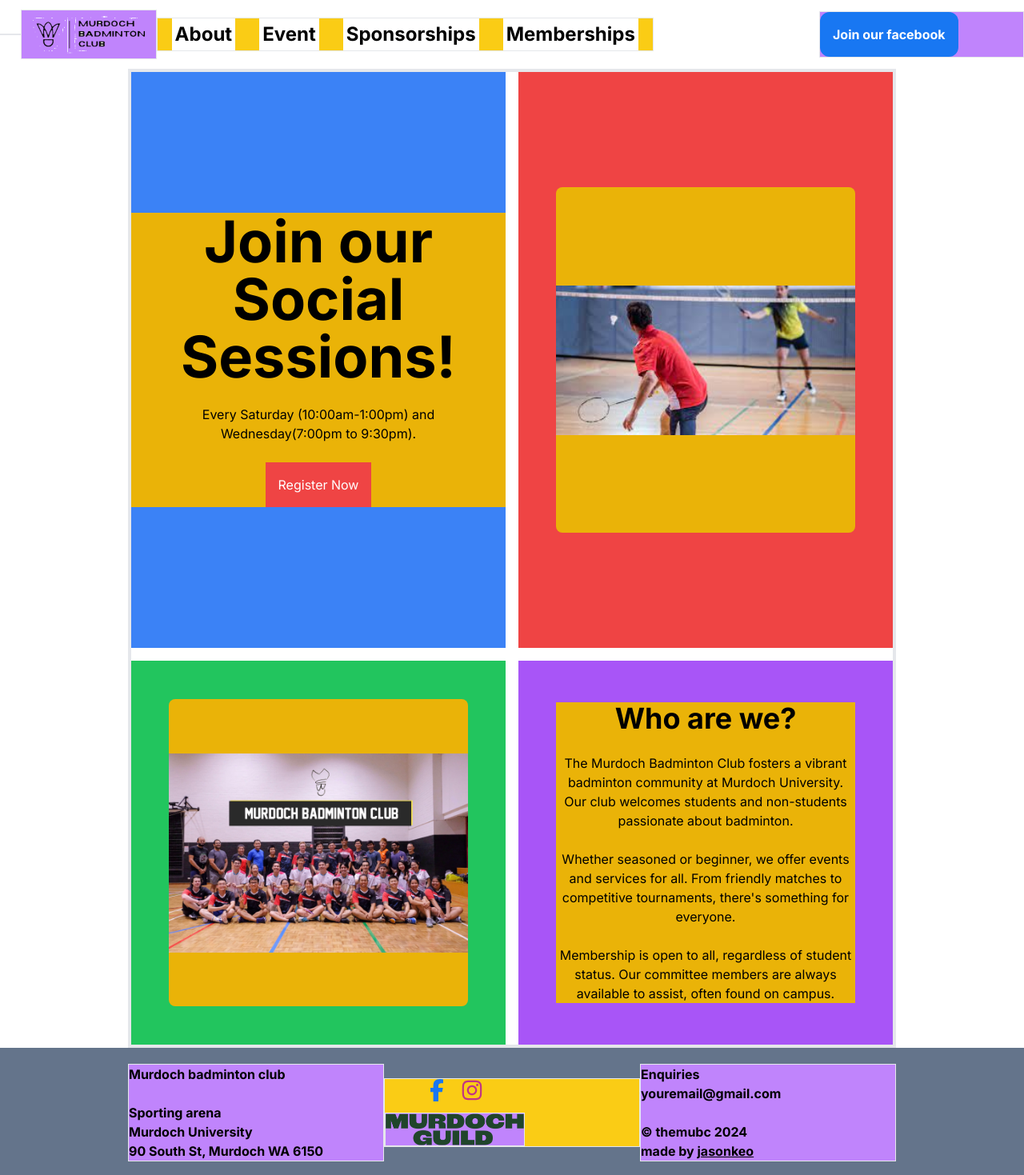
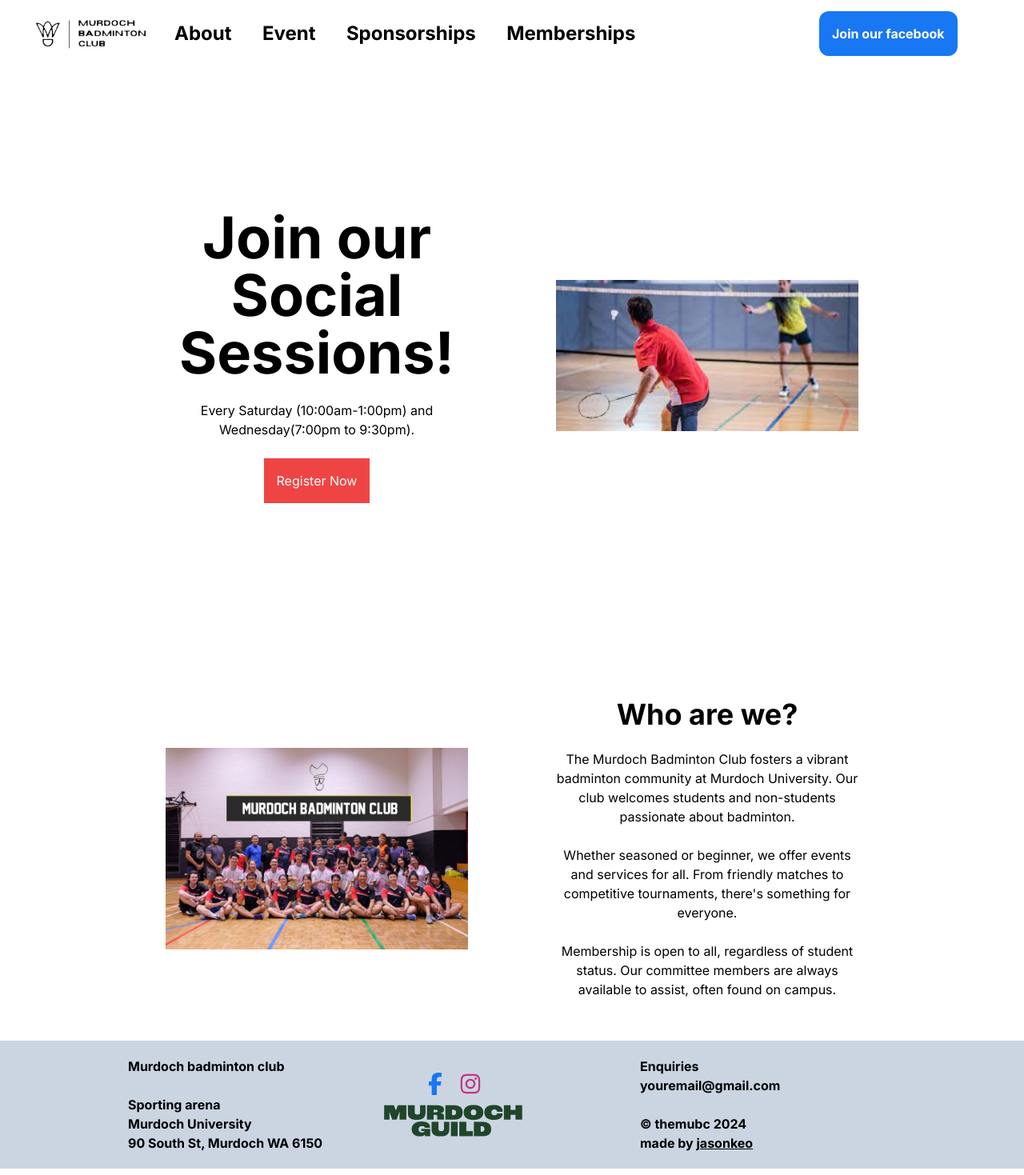
Before and after one commit to jasonkeo/showcase, a Next.js app: page / in a window 1280 px wide. Shown: the top 1469 px of the page at 80% size. Built offline with nearby package versions, Linux system fonts and the light colour scheme.

Commit message:
first commit

```diff
--- a/app/About/page.tsx
+++ b/app/About/page.tsx
@@ -9,8 +9,8 @@ function About() {
 
     return (
 
-        <main className="relative flex-grow grid grid-rows-1 gap-4 border-4 border-black-900 w-full custom:w-9/12 mx-auto">
-          <div className='bg-blue-500'>
+        <main className="relative flex-grow grid grid-rows-1 gap-4 w-full custom:w-9/12 mx-auto">
+          <div className=''>
             <h1 className='text-3xl font-bond font-medium'>About</h1>
 
           </div>
--- a/app/Event/page.tsx
+++ b/app/Event/page.tsx
@@ -8,8 +8,8 @@ function Event() {
   }, []);
 
     return (
-      <main className="relative flex-grow grid grid-rows-1 gap-4 border-4 border-black-900 w-full custom:w-9/12 mx-auto">
-      <div className='bg-blue-500'>
+      <main className="relative flex-grow grid grid-rows-1 gap-4 w-full custom:w-9/12 mx-auto">
+      <div className=''>
         <h1 className='text-3xl font-bond font-medium'>Events</h1>
 
       </div>
--- a/app/Memberships/page.tsx
+++ b/app/Memberships/page.tsx
@@ -7,8 +7,8 @@ function Memberships() {
     document.title = 'Memberships | Murdoch Badminton Club';
   }, []);
     return (
-      <main className="relative flex-grow grid grid-rows-1 gap-4 border-4 border-black-900 w-full custom:w-9/12 mx-auto">
-      <div className='bg-blue-500'>
+      <main className="relative flex-grow grid grid-rows-1 gap-4 w-full custom:w-9/12 mx-auto">
+      <div className=''>
         <h1 className='text-3xl font-bond font-medium'>Membership</h1>
 
       </div>
--- a/app/Sponsorships/page.tsx
+++ b/app/Sponsorships/page.tsx
@@ -8,8 +8,8 @@ function Sponsorships() {
   }, []);
 
     return (
-      <main className="relative flex-grow grid grid-rows-1 gap-4 border-4 border-black-900 w-full custom:w-9/12 mx-auto">
-      <div className='bg-blue-500'>
+      <main className="relative flex-grow grid grid-rows-1 gap-4 w-full custom:w-9/12 mx-auto">
+      <div className=''>
         <h1 className='text-3xl font-bond font-medium'>Sponsorship</h1>
 
       </div>
--- a/app/footer.tsx
+++ b/app/footer.tsx
@@ -1,9 +1,9 @@
 function Footer() {
     return (
-      <div className="w-full mt-auto bg-slate-500 h-auto font-bold">
+      <div className="w-full mt-auto bg-slate-300 h-auto font-bold">
          <div className='px-0 py-5 inset-x-0 top-0 z-50 grid items-center justify-between p-4 w-9/12 mx-auto grid-col-2 footer:grid-cols-3'>
 
-          <div className='bg-purple-400 border text-left'>
+          <div className='text-left'>
             <h3>Murdoch badminton club
             <br></br><br></br>Sporting arena
             <br></br>Murdoch University
@@ -11,7 +11,7 @@ function Footer() {
           </div>
 
 
-            <div className="justify-start bg-yellow-400 border grid grid-rows-2">
+            <div className="justify-start grid grid-rows-2">
 
               <div className='flex justify-center'>
 
@@ -44,7 +44,7 @@ function Footer() {
               </div>
 
 
-                  <div className='bg-purple-400 border flex justify-center'>
+                  <div className='flex justify-center'>
                   <a target="_blank" href="https://www.murdochguild.com.au/"><img className="h-10" src="guild.png" alt="logo"></img></a>
                   </div>
 
@@ -54,7 +54,7 @@ function Footer() {
 
 
 
-          <div className='bg-purple-400 border text-left'>
+          <div className='text-left'>
           <h3> Enquiries <br></br>youremail@gmail.com</h3>
           <br></br>
           <p>© themubc 2024<br></br>made by <a className="underline text-black-700" target='_blank' href="https://github.com/jasonkeo">jasonkeo</a></p>
--- a/app/header.tsx
+++ b/app/header.tsx
@@ -17,16 +17,16 @@ function Header() {
       <header className="sticky top-0 z-50">
           <nav className='px-0 py-3 w-full grid bg-white items-center justify-between p-4 nav-grid'>
 
-          <div className= 'bg-purple-400 border justify-center hidden custom:flex'>
+          <div className= 'justify-center hidden custom:flex'>
 
           </div>
 
-          <div className='bg-purple-400 border flex justify-center w-[170px] mx-10 custom:mx-0'>
+          <div className='flex justify-center w-[170px] mx-10 custom:mx-0'>
           <Link href="../"><img src="image.png" alt="logo"></img></Link>
           </div>
 
 
-          <div className="justify-between items-center bg-yellow-400 border hidden custom:flex">
+          <div className="justify-between items-center hidden custom:flex">
             <div></div>
 
             <Link href="./About"><Button text='About' ></Button></Link>
@@ -41,14 +41,14 @@ function Header() {
 
 
 
-          <div className='bg-purple-400 border hidden custom:flex'>
+          <div className=' hidden custom:flex'>
           <a target="_blank" href="https://www.facebook.com/groups/342258320002/"><button className='font-bold p-4 rounded-xl bg-[#1877f2] text-white justify-start' id="facebook_button">Join our facebook</button></a>
 
 
 
           </div>
 
-          <div className='bg-purple-400 border justify-center inline-block custom:hidden w-[40px] mx-10'>
+          <div className='justify-center inline-block custom:hidden w-[40px] mx-10'>
           <button onClick={toggleDropdown}><img src="burger.webp" alt="dropmenu"></img></button>
           </div>
 
@@ -60,7 +60,7 @@ function Header() {
         <Link href="./Event" onClick={toggleDropdown} className='flex custom:hidden'><Button text='Event' ></Button></Link>
         <Link href="./Sponsorships" onClick={toggleDropdown} className='flex custom:hidden'><Button text='Sponsorships'></Button></Link>
         <Link href="./Memberships" onClick={toggleDropdown} className='flex custom:hidden'><Button text='Memberships'></Button></Link>
-        <div className='bg-purple-400 border flex custom:hidden'>
+        <div className='flex custom:hidden'>
           <a target="_blank" href="https://www.facebook.com/groups/342258320002/"><button className='font-bold p-4 rounded-xl bg-[#1877f2] text-white justify-start' id="facebook_button">Join our facebook</button></a>
 
 
--- a/app/imageslider.tsx
+++ b/app/imageslider.tsx
@@ -19,7 +19,7 @@ const ImageSlider: React.FC = () => {
 
     // Step 5: Display the current image and buttons to manually change the current image
     return (
-        <div className="w-4/5 h-3/5 bg-yellow-500 text-center rounded-lg bg-cover" style={{ backgroundImage: `url(${images[current]})`, backgroundPosition: 'center', backgroundSize: 'contain', backgroundRepeat: 'no-repeat' }}>
+        <div className="w-4/5 h-3/5 text-center rounded-lg bg-cover" style={{ backgroundImage: `url(${images[current]})`, backgroundPosition: 'center', backgroundSize: 'contain', backgroundRepeat: 'no-repeat' }}>
         </div>
     );
 
--- a/app/page.tsx
+++ b/app/page.tsx
@@ -6,9 +6,9 @@ import React from 'react';
 
 export default function Home() {
   return (
-    <main className="flex-grow grid grid-cols-1 custom:grid-cols-2 gap-4 border-4 border-black-900 w-full custom:w-9/12 mx-auto">
-      <div className="w-full h-[90vh] bg-blue-500 flex items-center justify-center">
-        <div className="w-60/100 bg-yellow-500 text-center">
+    <main className="flex-grow grid grid-cols-1 custom:grid-cols-2 gap-4 w-full custom:w-9/12 mx-auto">
+      <div className="w-full h-[90vh]  flex items-center justify-center">
+        <div className="w-60/100 text-center">
           <h1 className='text-4xl md:text-7xl font-bold'> Join our Social <br></br> Sessions!</h1>
           <br></br>
           <p>Every Saturday  (10:00am-1:00pm) and <br></br>Wednesday(7:00pm to 9:30pm).</p>
@@ -16,15 +16,17 @@ export default function Home() {
           <button className='bg-red-500 p-4 text-white'>Register Now</button>
         </div>
       </div>
-      <div className="w-full h-[90vh] bg-red-500 flex items-center justify-center">
+
+      <div className="w-full h-[90vh] flex items-center justify-center">
         <ImageSlider></ImageSlider>
       </div>
-      <div className="w-full h-[60vh] bg-green-500 flex items-center justify-center">
-        <div className="w-4/5 h-4/5 bg-yellow-500 text-center rounded-lg bg-cover" style={{ backgroundImage: `url(${'/group.jpg'})` , backgroundPosition: 'center', backgroundSize: 'contain', backgroundRepeat: 'no-repeat' }}>
+
+      <div className="w-full h-[60vh]  flex items-center justify-center">
+        <div className="w-4/5 h-4/5  text-center rounded-lg bg-cover" style={{ backgroundImage: `url(${'/group.jpg'})` , backgroundPosition: 'center', backgroundSize: 'contain', backgroundRepeat: 'no-repeat' }}>
         </div>
       </div>
-      <div className="w-full bg-purple-500 flex items-center justify-center h-[60vh]">
-        <div className="w-4/5 bg-yellow-500 text-center">
+      <div className="w-full  flex items-center justify-center h-[60vh]">
+        <div className="w-4/5  text-center">
           <h1 className='text-2xl md:text-4xl font-bold text-center'> Who are we?</h1>
           <br></br>
           <p className='text-center'>
```
